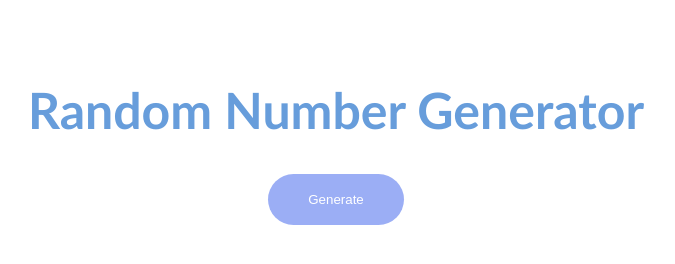
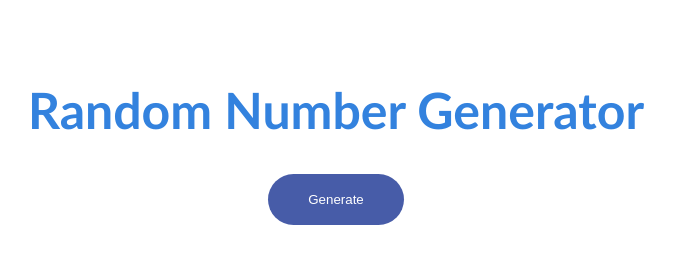
Before and after one commit to emmanuelagu73/random-number-generator, a plain HTML site: page index.html in a window 1280 px wide. Shown: the whole page, without its empty margins (304-979 px from the left). Drawn offline with Linux system fonts and the light colour scheme.

Commit message:
Update styles.css

```diff
--- a/styles.css
+++ b/styles.css
@@ -4,7 +4,7 @@ main {
 h1 {
     text-align: center;
     font-family: 'Gill Sans', 'Gill Sans MT', Calibri, 'Trebuchet MS', sans-serif;
-    color : rgb(103, 157, 219);
+    color : rgb(51, 130, 222);
     font-size : 50px
 }
 #button-container {
@@ -12,11 +12,14 @@ h1 {
 
 }
 #button {
-    background-color: rgb(155, 174, 245);
+    background-color: rgb(71, 92, 168);
     color: white;
     border-radius: 50px;
     padding: 18px 40px;
     border: none;
-
+}
 
 }
+html {
+    background-color: rgb(234, 234, 231);
+}
```
